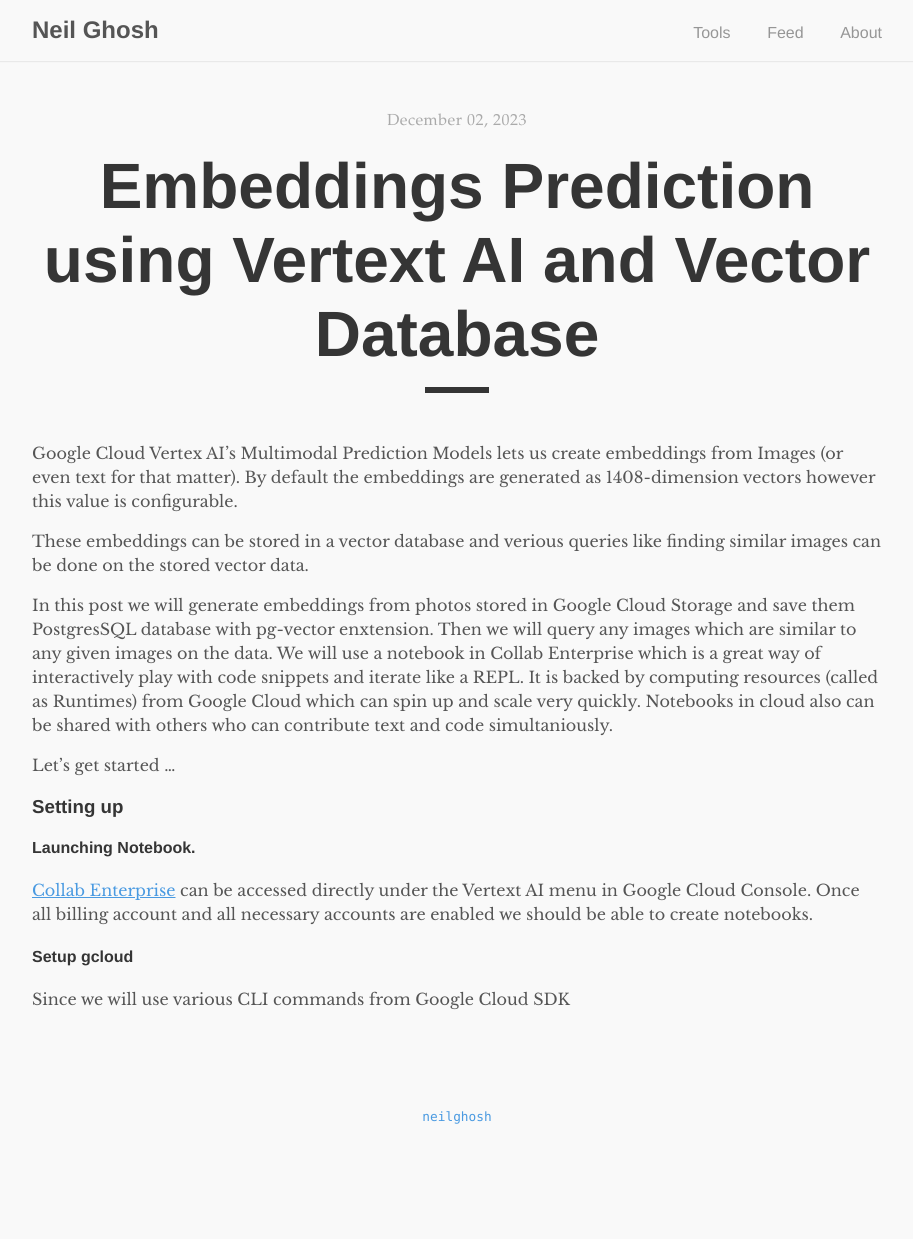
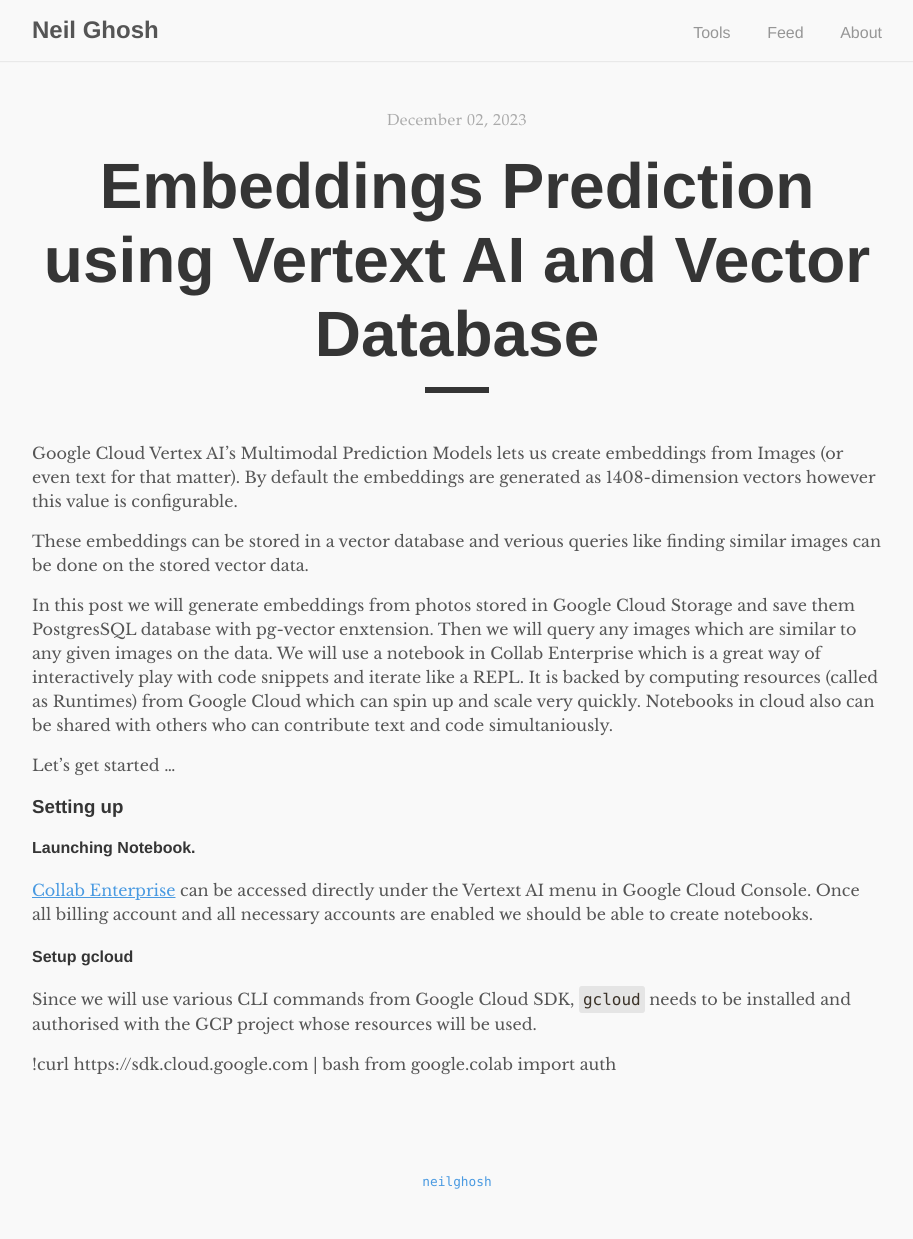
Before and after one commit to neilghosh/neilghosh.github.io, a Jekyll site: the page built from _posts/2023/2023-12-02-embeddings-prediction-using-vertext-ai-and-vector-database.md.md, in a window 1280 px wide. Shown: the whole page, without its empty margins (183-1096 px from the left). Built offline with Jekyll 4.4.1, drawn with Linux system fonts in a browser that asks for light colours; before the commit the page ends 1174 px from its top, so only the background shows below that.

Commit message:
_posts/2023/2023-12-02-embeddings-prediction-using-vertext-ai-and-vector-database.md.md updated from https://stackedit.io/

```diff
--- a/_posts/2023/2023-12-02-embeddings-prediction-using-vertext-ai-and-vector-database.md.md
+++ b/_posts/2023/2023-12-02-embeddings-prediction-using-vertext-ai-and-vector-database.md.md
@@ -16,7 +16,10 @@
 [Collab Enterprise](https://console.cloud.google.com/vertex-ai/colab/notebooks) can be accessed directly under the Vertext AI menu in Google Cloud Console. Once all billing account and all necessary accounts are enabled we should be able to create notebooks.
 
 #### Setup gcloud
-Since we will use various CLI commands from Google Cloud SDK
+Since we will use various CLI commands from Google Cloud SDK, `gcloud` needs to be installed and authorised with the GCP project whose resources will be used.
+
+!curl https://sdk.cloud.google.com | bash
+from google.colab import auth
 <!--stackedit_data:
-eyJoaXN0b3J5IjpbMTg5MDgwMTExNCw3NjE4MTAwMDRdfQ==
+eyJoaXN0b3J5IjpbNDY5OTM1MDYzLDc2MTgxMDAwNF19
 -->
```
